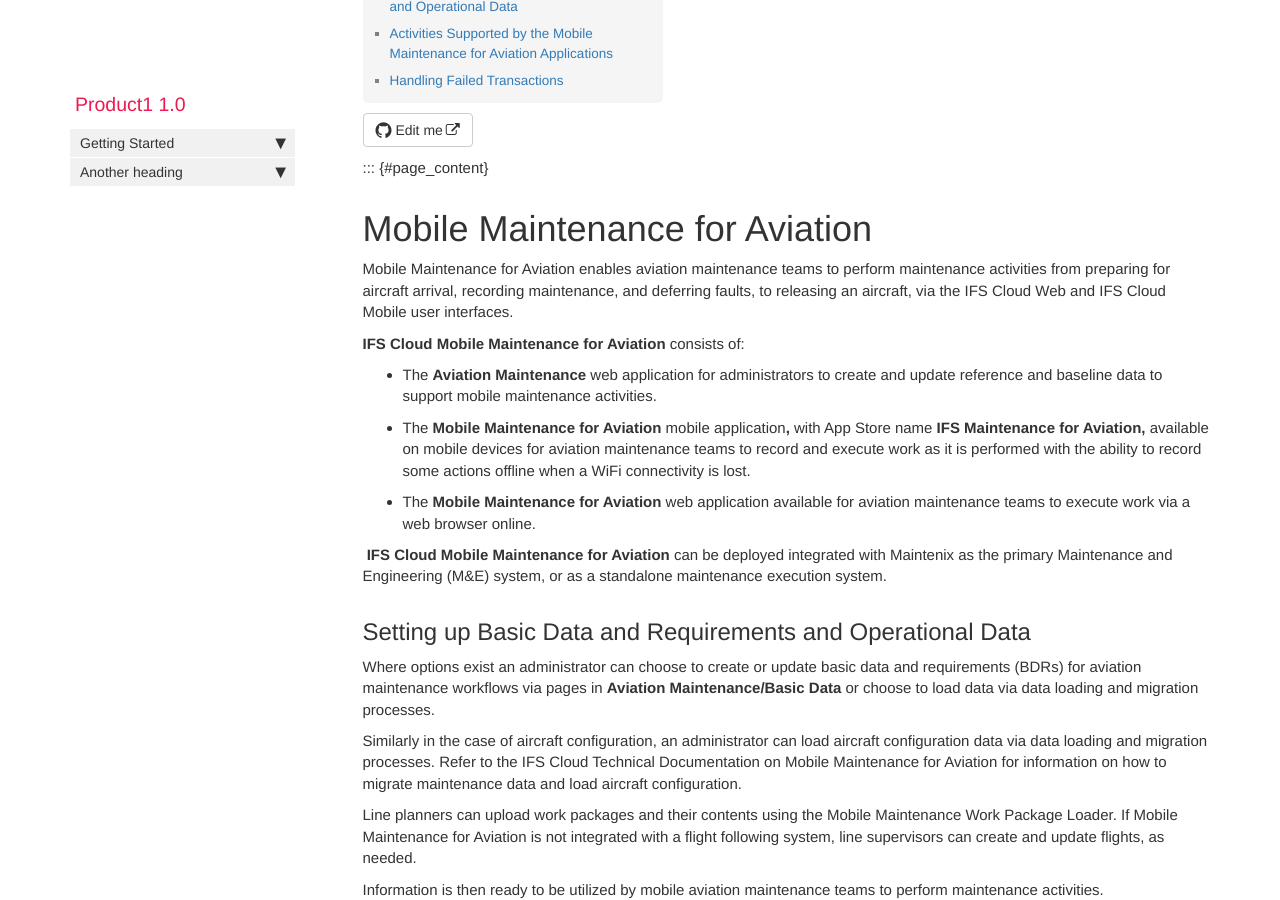
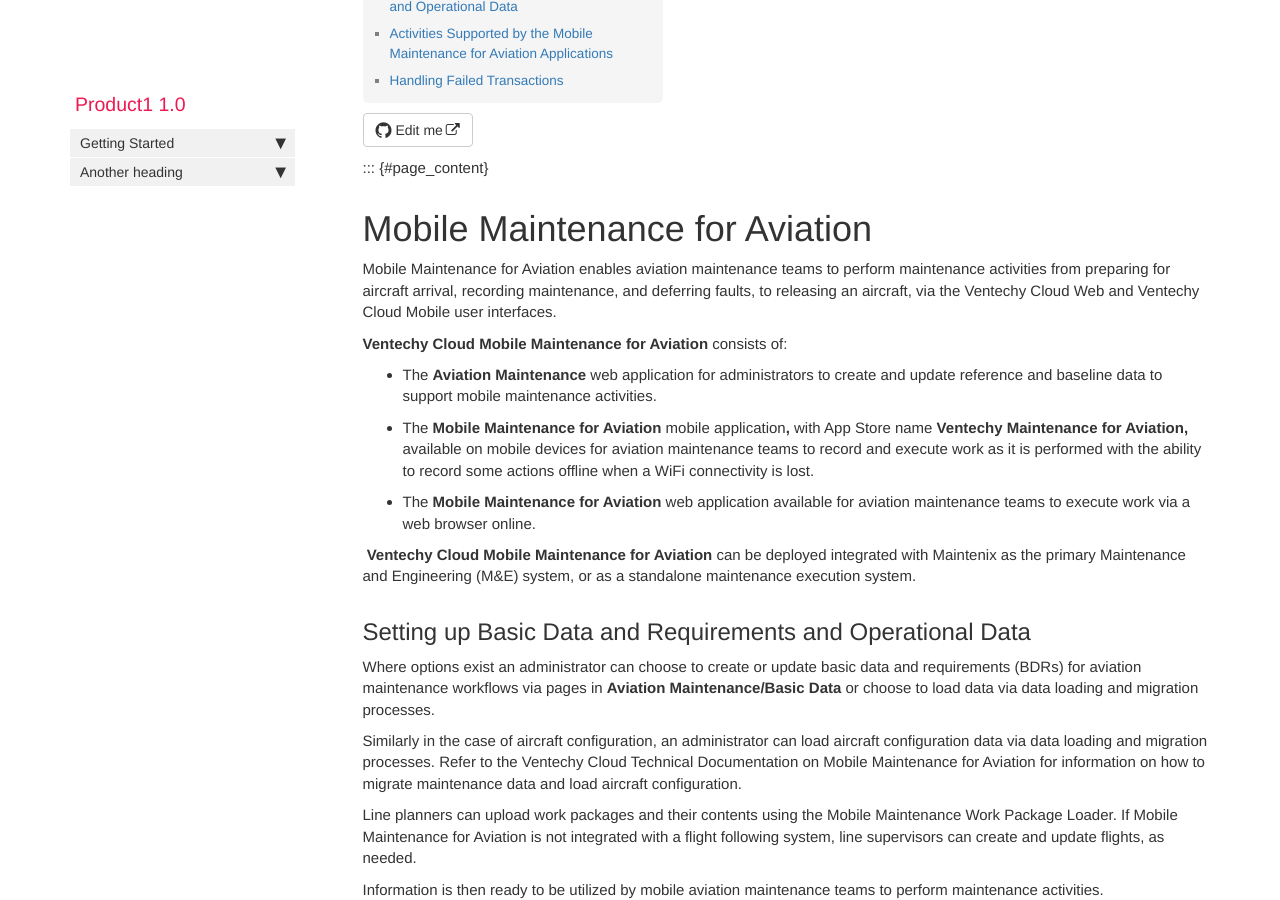
Before and after one commit to chanakavp/Ventechy, a Jekyll site: the page built from pages/product1/AboutForwardLineMaintenanceMobility.md, in a window 1280 px wide and 900 px high, scrolled down 250 px. Built offline with Jekyll 4.4.1, drawn with Linux system fonts in a browser that asks for light colours; comment, search, counter and statistics services are not loaded; some of the changed text lies outside the part shown.

Commit message:
masked IFS

```diff
--- a/pages/product1/AboutForwardLineMaintenanceMobility.md
+++ b/pages/product1/AboutForwardLineMaintenanceMobility.md
@@ -13,22 +13,22 @@ folder: product1
 Mobile Maintenance for Aviation enables aviation maintenance teams to
 perform maintenance activities from preparing for aircraft arrival,
 recording maintenance, and deferring faults, to releasing an aircraft,
-via the IFS Cloud Web and IFS Cloud Mobile user interfaces.
+via the Ventechy Cloud Web and Ventechy Cloud Mobile user interfaces.
 
-**IFS Cloud Mobile Maintenance for Aviation** consists of:
+**Ventechy Cloud Mobile Maintenance for Aviation** consists of:
 
 - The **Aviation Maintenance** web application for administrators to
   create and update reference and baseline data to support mobile
   maintenance activities.
 - The **Mobile Maintenance for Aviation** mobile application**,** with
-  App Store name **IFS Maintenance for Aviation,** available on mobile
+  App Store name **Ventechy Maintenance for Aviation,** available on mobile
   devices for aviation maintenance teams to record and execute work as
   it is performed with the ability to record some actions offline when a
   WiFi connectivity is lost.
 - The **Mobile Maintenance for Aviation** web application available for
   aviation maintenance teams to execute work via a web browser online.
 
- **IFS Cloud Mobile Maintenance for Aviation** can be deployed
+ **Ventechy Cloud Mobile Maintenance for Aviation** can be deployed
 integrated with Maintenix as the primary Maintenance and Engineering
 (M&E) system, or as a standalone maintenance execution system.
 
@@ -41,7 +41,7 @@ via data loading and migration processes.
 
 Similarly in the case of aircraft configuration, an administrator can
 load aircraft configuration data via data loading and migration
-processes. Refer to the IFS Cloud Technical Documentation on Mobile
+processes. Refer to the Ventechy Cloud Technical Documentation on Mobile
 Maintenance for Aviation for information on how to migrate maintenance
 data and load aircraft configuration.
 
@@ -163,7 +163,7 @@ actions taken, part changes, tool use and measurement values on work
 tasks. They can also complete a task or close a fault.</td>
 <td class="tableline">Mobile and web application</td>
 <td class="tableline">Online and offline. If you are recording usage for
-tools/equipment that originate from IFS Cloud as opposed to Maintenix,
+tools/equipment that originate from Ventechy Cloud as opposed to Maintenix,
 you must be online to do so.</td>
 <td class="tableline">No</td>
 </tr>
```
Also changed, not shown: pages/product1/14.md (+2 -2 lines).
